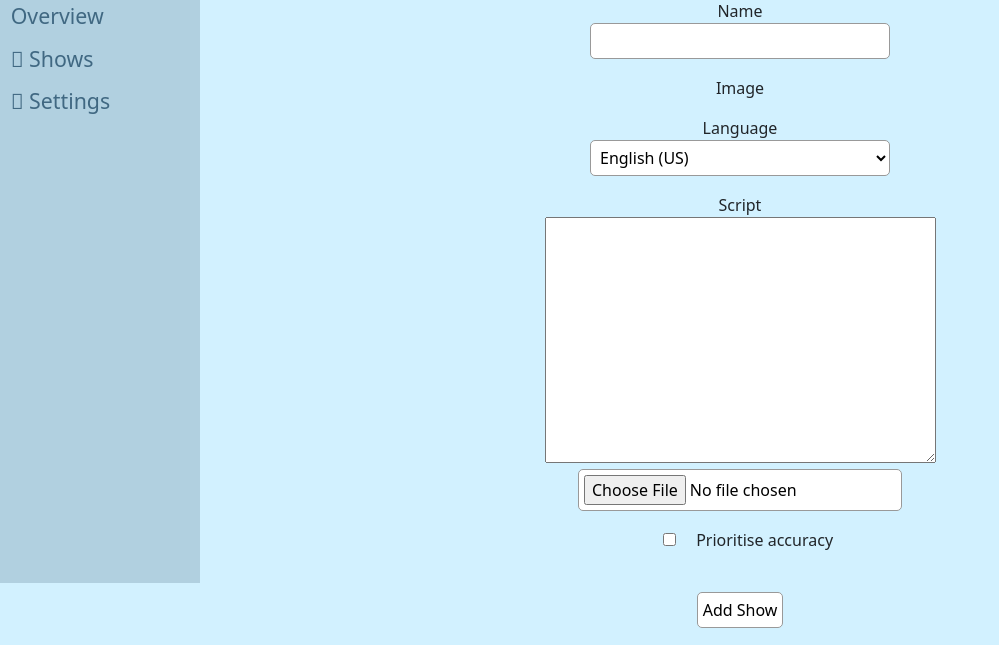
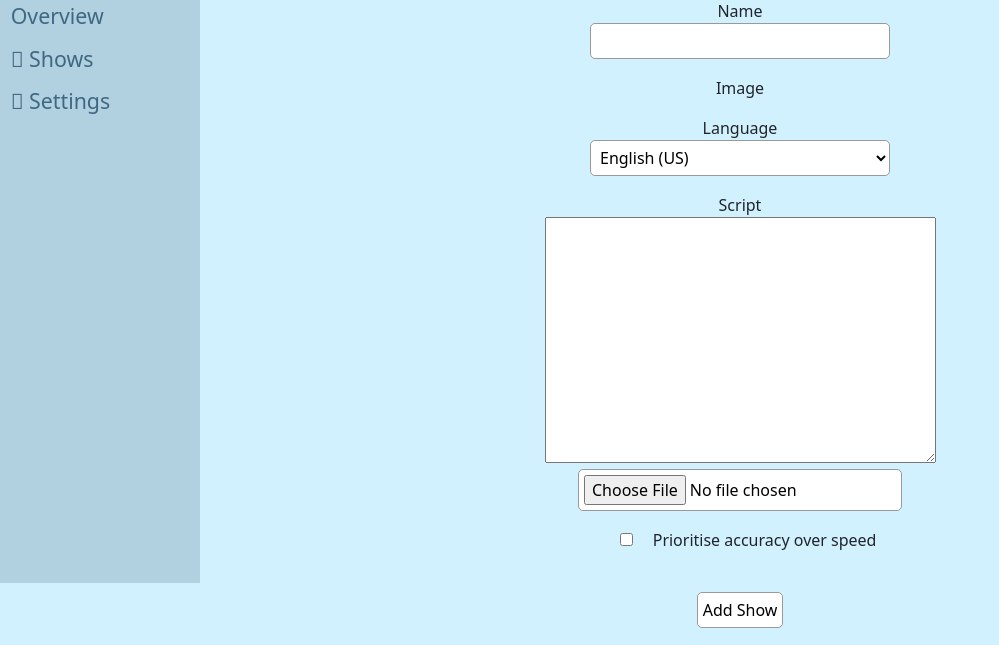
Before and after one commit to Elleo/scribe, a Django app: page /shows/add/ in a window 1280 px wide. Shown: the part 217-862 px from the top of the page, without its empty margins (0-999 px from the left). Run offline with Django 3.2, Linux system fonts and the light colour scheme; some libraries are stand-ins or nearby versions.

Commit message:
Clarify 'prioritise accuracy' setting

```diff
--- a/scribeweb/shows/templates/add.html
+++ b/scribeweb/shows/templates/add.html
@@ -36,7 +36,7 @@
             <input type="file" name="script_file" accept=".doc,.docx,.md,.txt,.rtf,.md,.pdf" id="id_scipt_file">
 		</p>
 
-		<p>{{ show_form.prioritise_accuracy }} <label for='prioritise_accuracy'>Prioritise accuracy</label></p>
+		<p>{{ show_form.prioritise_accuracy }} <label for='prioritise_accuracy'>Prioritise accuracy over speed</label></p>
 
 		<br />
 
```
